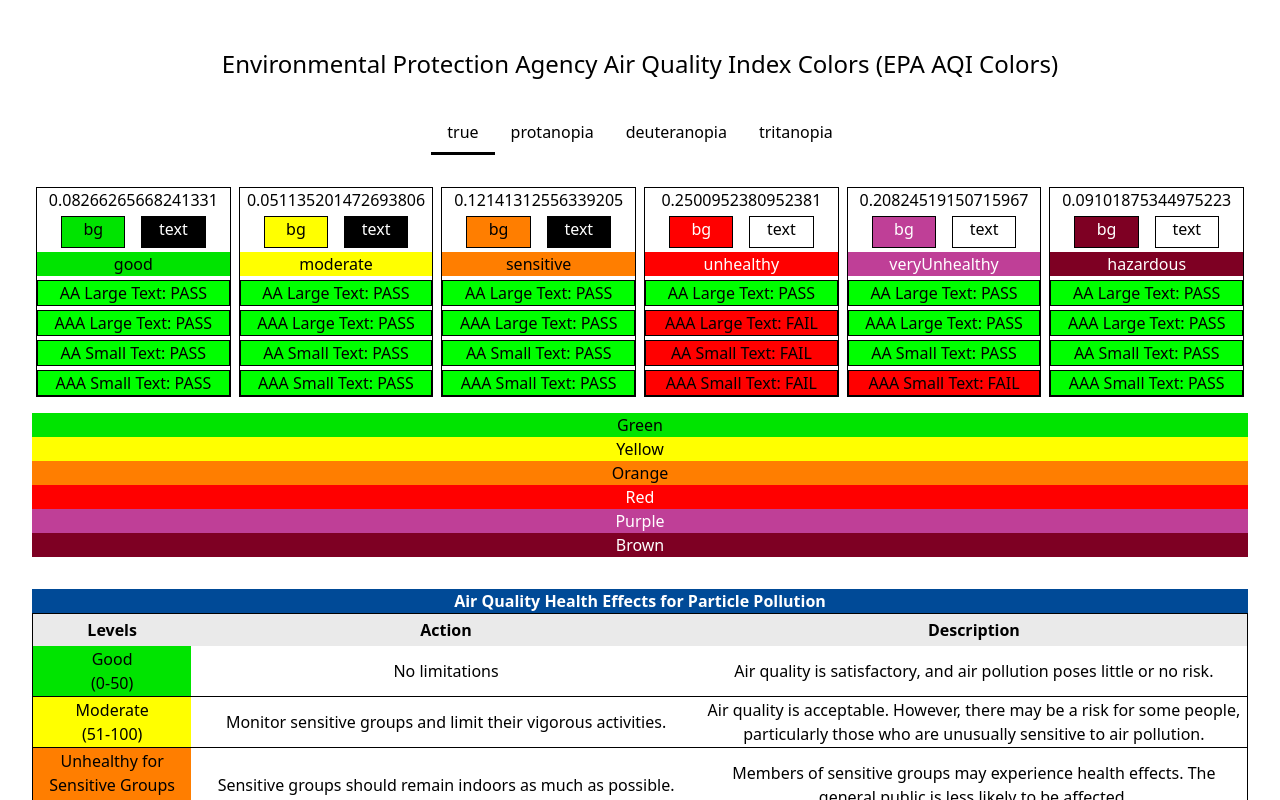
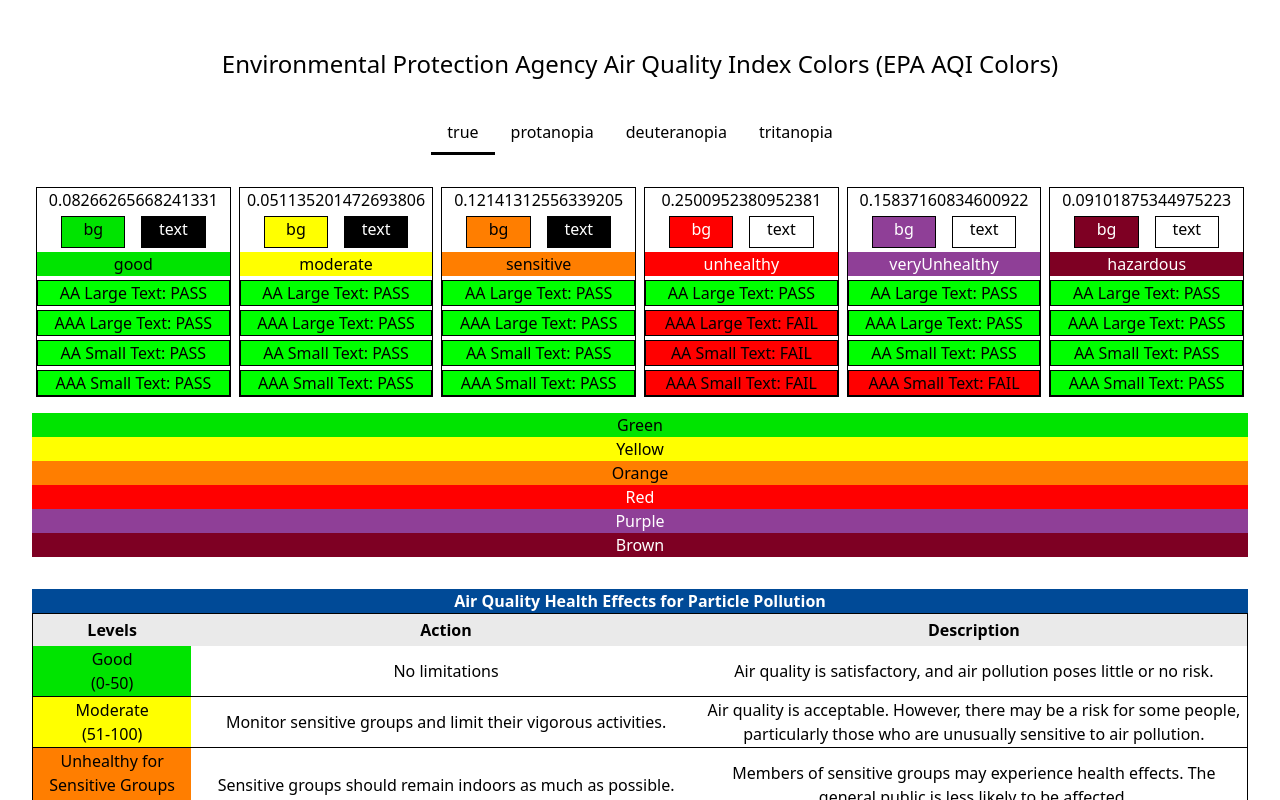
Before and after one commit to foleyb25/aqi-colors, a React (Vite) app: page / in a window 1280 px wide. Shown: the top 800 px of the page. Built offline with nearby package versions, Linux system fonts and the light colour scheme.

Commit message:
Updating purple color to correct color

```diff
--- a/tailwind.config.js
+++ b/tailwind.config.js
@@ -18,7 +18,7 @@
             moderate: "#FFFF00",
             sensitive: "#FF7E00",
             unhealthy: "#FF0000",
-            veryUnhealthy: "#BF3F97",
+            veryUnhealthy: "#8F3F97",
             hazardous: "#7E0023",
             header: "#004A97",
             black: "#000000",
```
